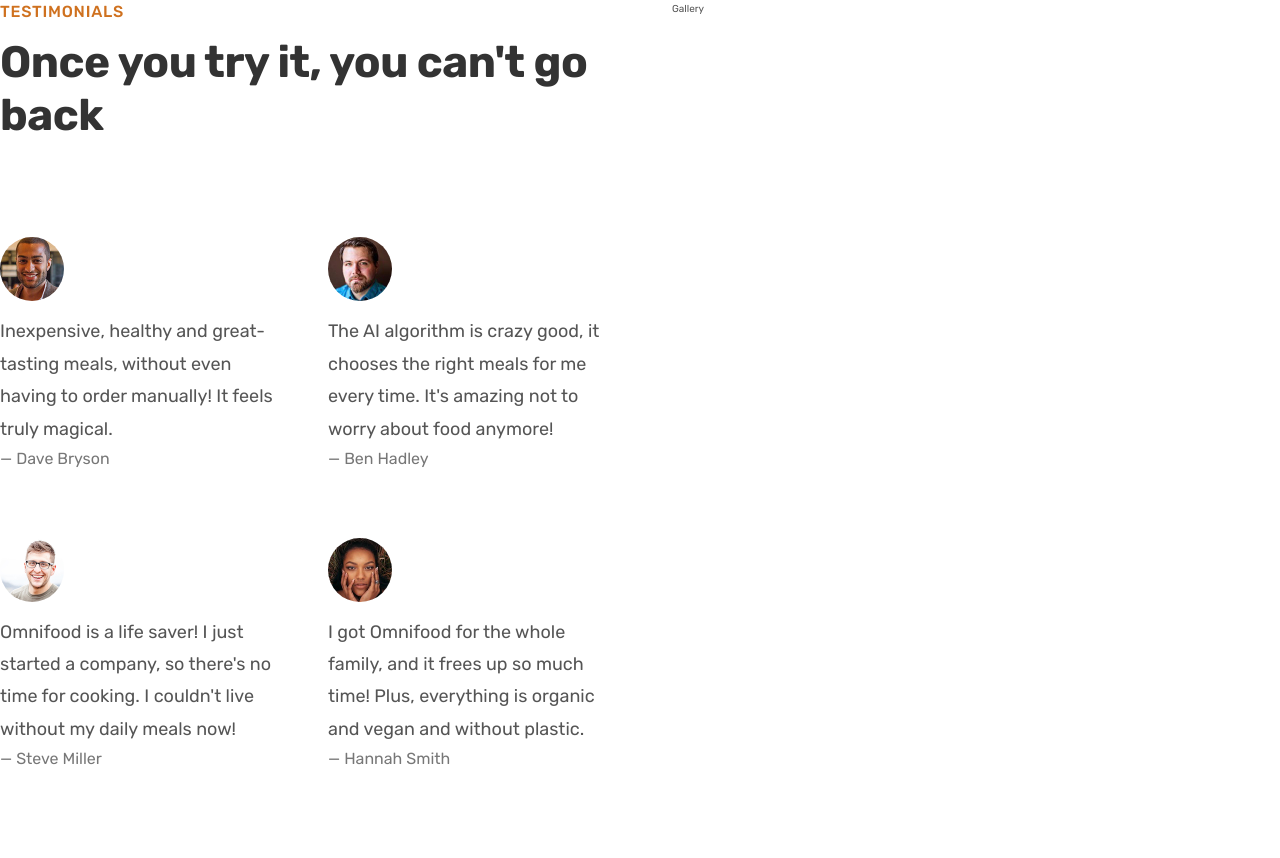
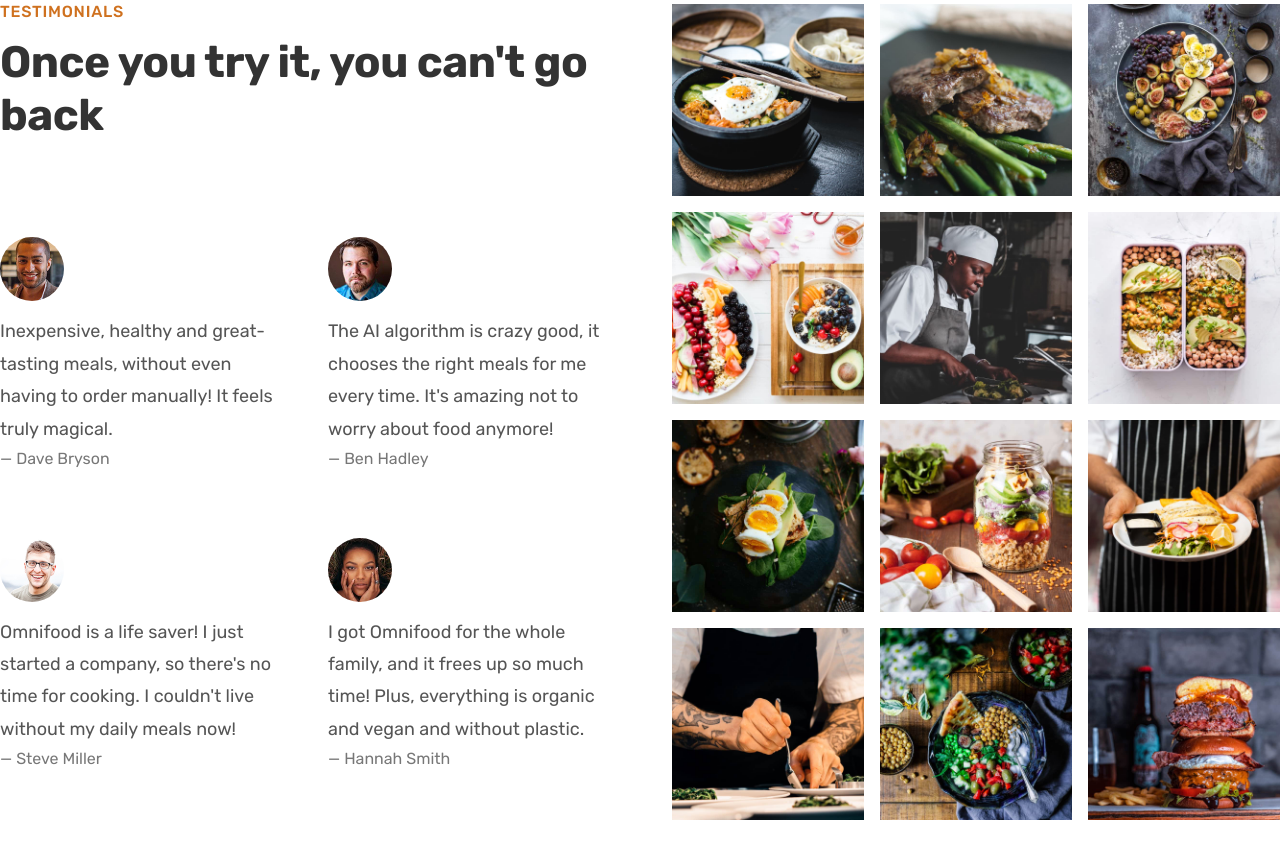
Before and after one commit to ShannaMaute/Omnifood, a plain HTML site: page index.html in a window 1280 px wide. Shown: the part 3649-4507 px from the top of the page. Drawn offline with nearby package versions, Linux system fonts and the light colour scheme.

Commit message:
Add photo gallery
Add photo gallery to the testimonial section.

```diff
--- a/css/style.css
+++ b/css/style.css
@@ -343,6 +343,17 @@
   color: #777;
 }
 
+.gallery {
+  display: grid;
+  grid-template-columns: repeat(3, 1fr);
+  gap: 1.6rem;
+}
+
+.gallery-item img {
+  display: block;
+  width: 100%;
+}
+
 
 
 
--- a/index.html
+++ b/index.html
@@ -330,7 +330,69 @@
             </figure>
           </div>
         </div>
-        <div class="gallery">Gallery</div>
+
+        <div class="gallery">
+          <figure class="gallery-item">
+            <img
+              src="img/gallery/gallery-1.jpg"
+              alt="Photo of beautifully arranged food" />
+          </figure>
+          <figure class="gallery-item">
+            <img
+              src="img/gallery/gallery-2.jpg"
+              alt="Photo of beautifully arranged food" />
+          </figure>
+          <figure class="gallery-item">
+            <img
+              src="img/gallery/gallery-3.jpg"
+              alt="Photo of beautifully arranged food" />
+          </figure>
+          <figure class="gallery-item">
+            <img
+              src="img/gallery/gallery-4.jpg"
+              alt="Photo of beautifully arranged food" />
+          </figure>
+          <figure class="gallery-item">
+            <img
+              src="img/gallery/gallery-5.jpg"
+              alt="Photo of beautifully arranged food" />
+          </figure>
+          <figure class="gallery-item">
+            <img
+              src="img/gallery/gallery-6.jpg"
+              alt="Photo of beautifully arranged food" />
+          </figure>
+          <figure class="gallery-item">
+            <img
+              src="img/gallery/gallery-7.jpg"
+              alt="Photo of beautifully arranged food" />
+          </figure>
+          <figure class="gallery-item">
+            <img
+              src="img/gallery/gallery-8.jpg"
+              alt="Photo of beautifully arranged food" />
+          </figure>
+          <figure class="gallery-item">
+            <img
+              src="img/gallery/gallery-9.jpg"
+              alt="Photo of beautifully arranged food" />
+          </figure>
+          <figure class="gallery-item">
+            <img
+              src="img/gallery/gallery-10.jpg"
+              alt="Photo of beautifully arranged food" />
+          </figure>
+          <figure class="gallery-item">
+            <img
+              src="img/gallery/gallery-11.jpg"
+              alt="Photo of beautifully arranged food" />
+          </figure>
+          <figure class="gallery-item">
+            <img
+              src="img/gallery/gallery-12.jpg"
+              alt="Photo of beautifully arranged food" />
+          </figure>
+        </div>
       </section>
     </main>
 
```
